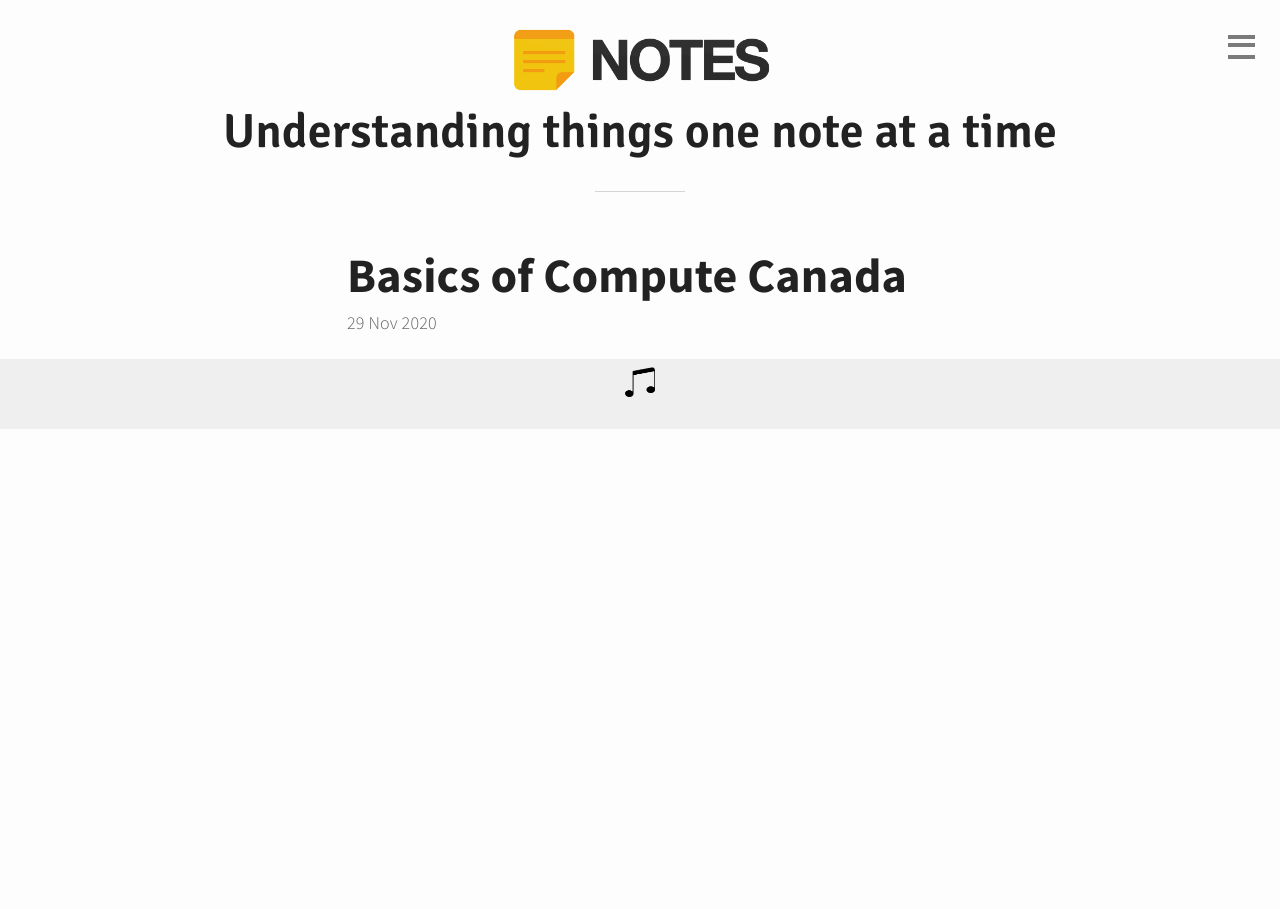
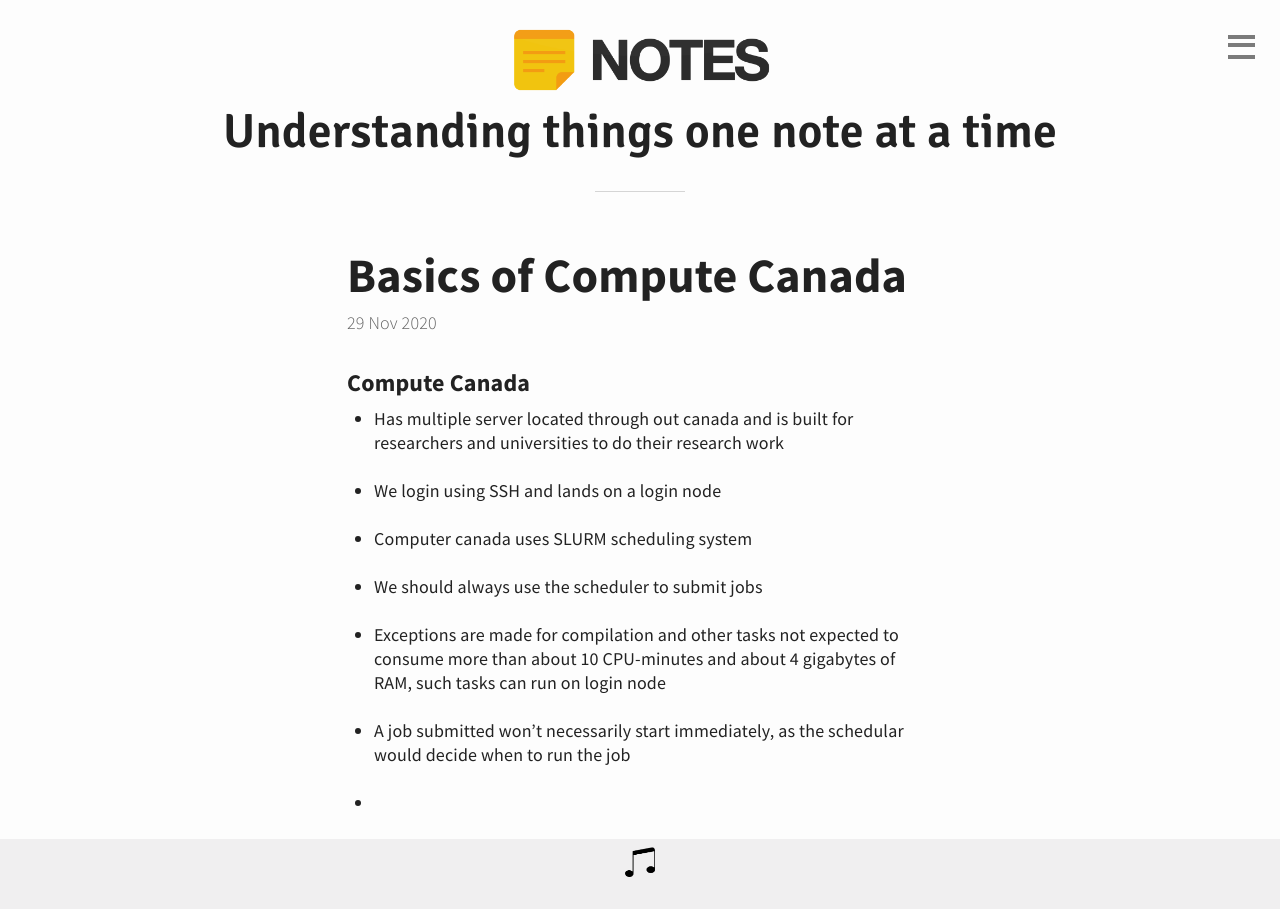
Before and after one commit to webhash/webhash.github.io, a Jekyll site: the page built from _posts/2020-11-29-compute-canada.md, in a window 1280 px wide. Built offline with Jekyll 4.4.1, drawn with Linux system fonts in a browser that asks for light colours.

Commit message:
Update 2020-11-29-compute-canada.md

```diff
--- a/_posts/2020-11-29-compute-canada.md
+++ b/_posts/2020-11-29-compute-canada.md
@@ -1,4 +1,20 @@
 ---
 title : Basics of Compute Canada
-tags : [computecanada, slrum, scheduling]
+tags : [computecanada, slurm, scheduling]
 ---
+
+### Compute Canada
+
+- Has multiple server located through out canada and is built for researchers and universities to do their research work
+
+- We login using SSH and lands on a login node
+
+- Computer canada uses SLURM scheduling system
+
+- We should always use the scheduler to submit jobs
+
+- Exceptions are made for compilation and other tasks not expected to consume more than about 10 CPU-minutes and about 4 gigabytes of RAM, such tasks can run on login node
+
+- A job submitted won't necessarily start immediately, as the schedular would decide when to run the job
+
+-
```
